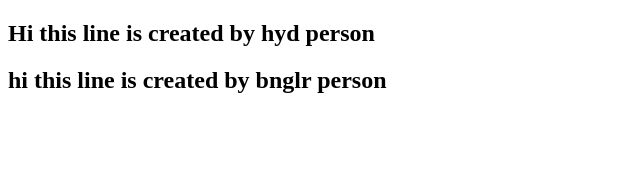
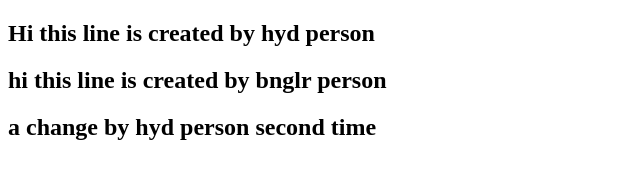
Before and after one commit to kishore-5583/git2, a plain HTML site: page index.html in a window 1280 px wide. Shown: the whole page, without its empty margins (0-640 px from the left). Drawn offline with Linux system fonts and the light colour scheme.

Commit message:
Hyd second

```diff
--- a/index.html
+++ b/index.html
@@ -8,5 +8,6 @@
 <body>
      <h2>Hi this line is created by hyd person</h2>
      <h2>hi this line is created by bnglr person</h2>
+     <h2>a change by hyd person second time</h2>
 </body>
 </html>
```
